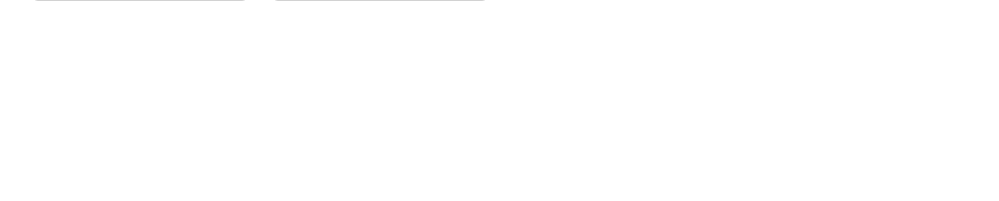
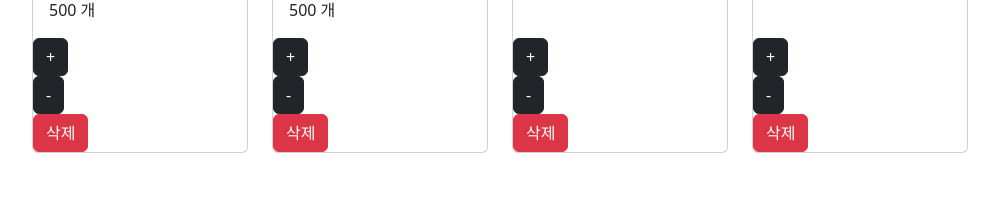
Before and after one commit to ramleeramlee/mini, a Flask app: page /mnt/ in a window 1280 px wide. Shown: the part 1078-1279 px from the top of the page, without its empty margins (140-1139 px from the left). Before the commit the page ends 1079 px from the top, so only its background shows below. Run offline with Flask 3, Linux system fonts and the light colour scheme.

Commit message:
Add files via upload
수정1

```diff
--- a/templates/manager.html
+++ b/templates/manager.html
@@ -72,7 +72,6 @@
     <div class="row row-cols-1 row-cols-md-4 g-4 mx-auto w-75 pb-5">
         {% for item in data %}
         <div class="col">
-            <form action="{{url_for('item_del')}}" method="EDLETE">
             <div class="card h-100">
                 <p class="card-text">{{item.id}}</p>
                 <img src="{{item.imgUrl}}" class="card-img-top" alt="...">
@@ -81,10 +80,23 @@
                     <p class="card-text">{{item.price}} 원</p>
                     <p class="card-text">{{item.count}} 개</p>
                 </div>
-                    <!-- Button trigger modal -->
+
+                <!-- 증가 버튼 -->
+                <form action="{{url_for('item_add')}}" method="POST">
+                <button type="submit" class="btn btn-dark">+</button>
+                </form>
+
+                <!-- 감소 버튼 -->
+                <form action="{{url_for('item_sub')}}" method="POST">
+                <button type="submit" class="btn btn-dark">-</button>
+                </form>
+
+                <!-- 삭제 버튼 -->
+                <form action="{{url_for('item_del')}}" method="POST">
                     <button type="submit" class="btn btn-danger" value="{{item.id}}" name="item_id">삭제</button>
+                </form>
+
             </div>
-            </form>
         </div>
         {% endfor %}
     </div>
```
Lines whose indentation alone changed are shown as unchanged.
